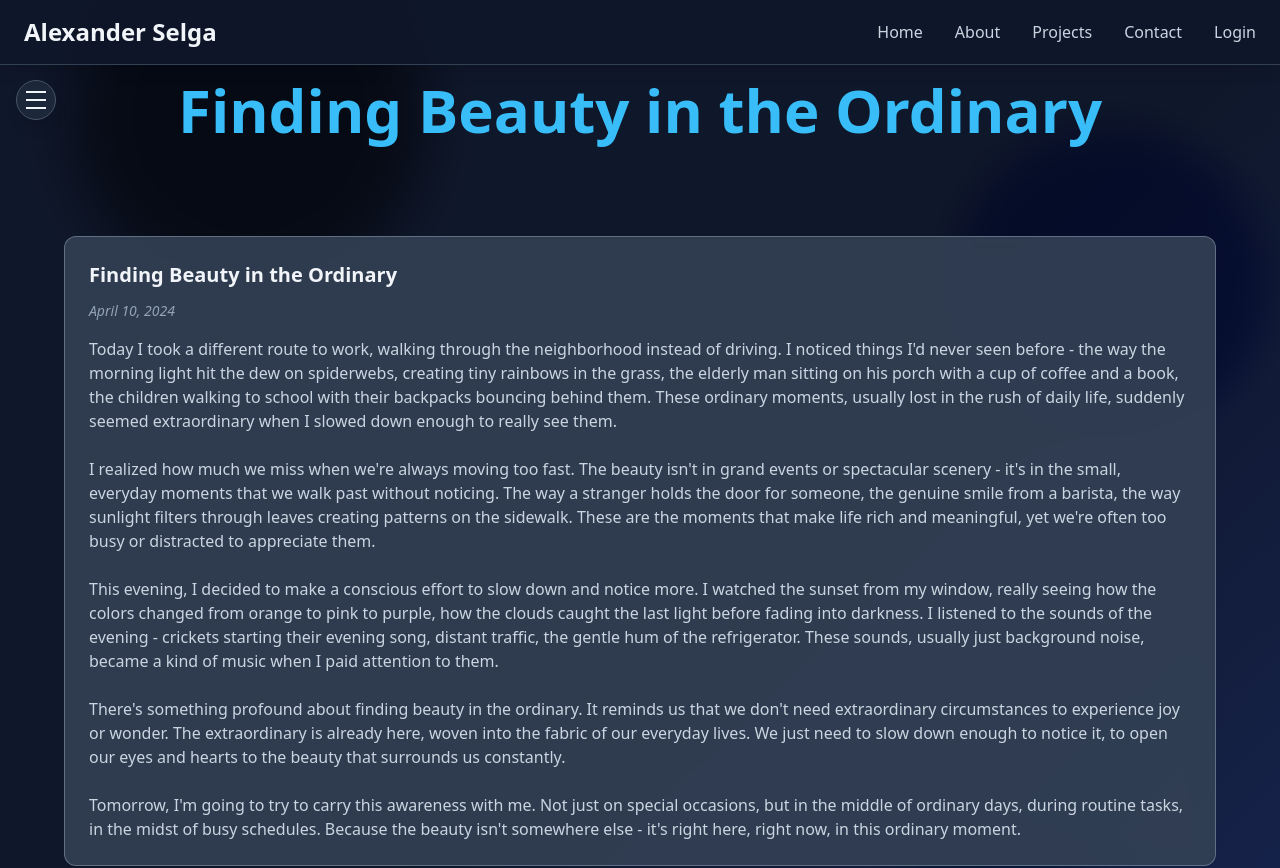
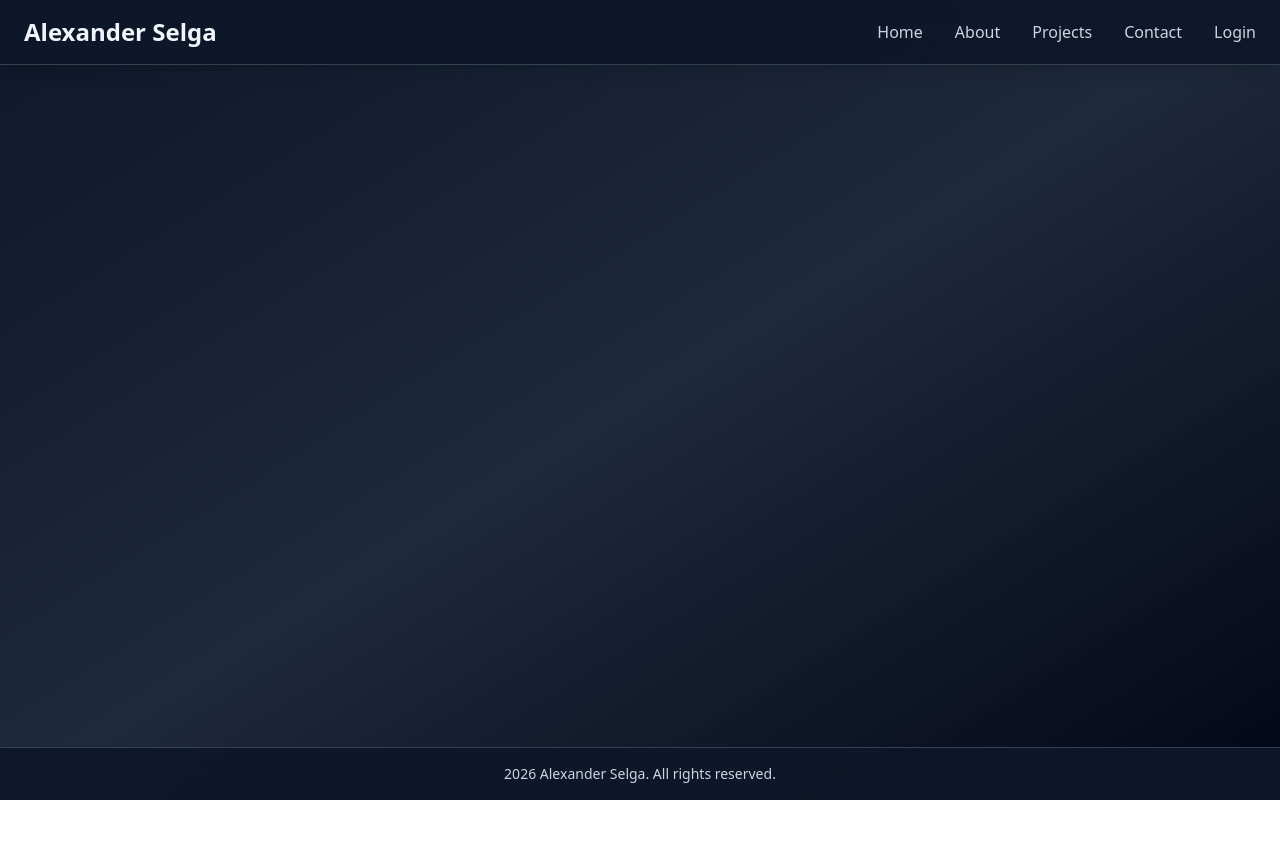
Before and after one commit to aselga96/portfolio-website, a React (Vite) app: page /journal-entries/1 in a window 1280 px wide. Shown: the top 868 px of the page. After the commit the page ends 800 px from the top, so only its background shows below. Built offline with nearby package versions, Linux system fonts and the light colour scheme.

Commit message:
upadated routing for poem cards and journal entry cards.

```diff
--- a/src/App.jsx
+++ b/src/App.jsx
@@ -178,11 +178,12 @@ export default function App() {
               <Route path="/" element={<Home />} />
               <Route path="/about" element={<About />} />
               <Route path="/projects" element={<Projects />} />
+              <Route path="/contact" element={<Contact />} />
               <Route path="/poems" element={<Poems />} />
               <Route path="/poems/:poemId" element={<PoemPage />} />
               <Route path="/journal-entries" element={<JournalEntries />} />
               <Route path="/journal-entries/:entryId" element={<JournalEntryPage />} />
-              <Route path="/contact" element={<Contact />} />
+              <Route path="*" element={<Home />} />
             </Routes>
           </main>
 
--- a/src/pages/JournalEntryPage.jsx
+++ b/src/pages/JournalEntryPage.jsx
@@ -85,7 +85,13 @@ export default function JournalEntryPage() {
   const [showAuthModal, setShowAuthModal] = useState(false)
   const [isEditing, setIsEditing] = useState(false)
 
-  const currentEntry = journalEntryData.find(entry => entry.id === entryId) || journalEntryData[0]
+  const currentEntry = journalEntryData.find(entry => entry.id === entryId)
+
+  // Redirect to journal entries page if invalid entry ID
+  if (!currentEntry) {
+    navigate('/journal-entries')
+    return null
+  }
 
   const [essayData, setEssayData] = useState({
     title: currentEntry.title,
--- a/src/pages/PoemPage.jsx
+++ b/src/pages/PoemPage.jsx
@@ -87,7 +87,13 @@ export default function PoemPage() {
   const [showAuthModal, setShowAuthModal] = useState(false)
   const [isEditing, setIsEditing] = useState(false)
 
-  const currentPoem = poemData.find(poem => poem.id === poemId) || poemData[0]
+  const currentPoem = poemData.find(poem => poem.id === poemId)
+
+  // Redirect to poems page if invalid poem ID
+  if (!currentPoem) {
+    navigate('/poems')
+    return null
+  }
 
   const [essayData, setEssayData] = useState({
     title: currentPoem.title,
```
